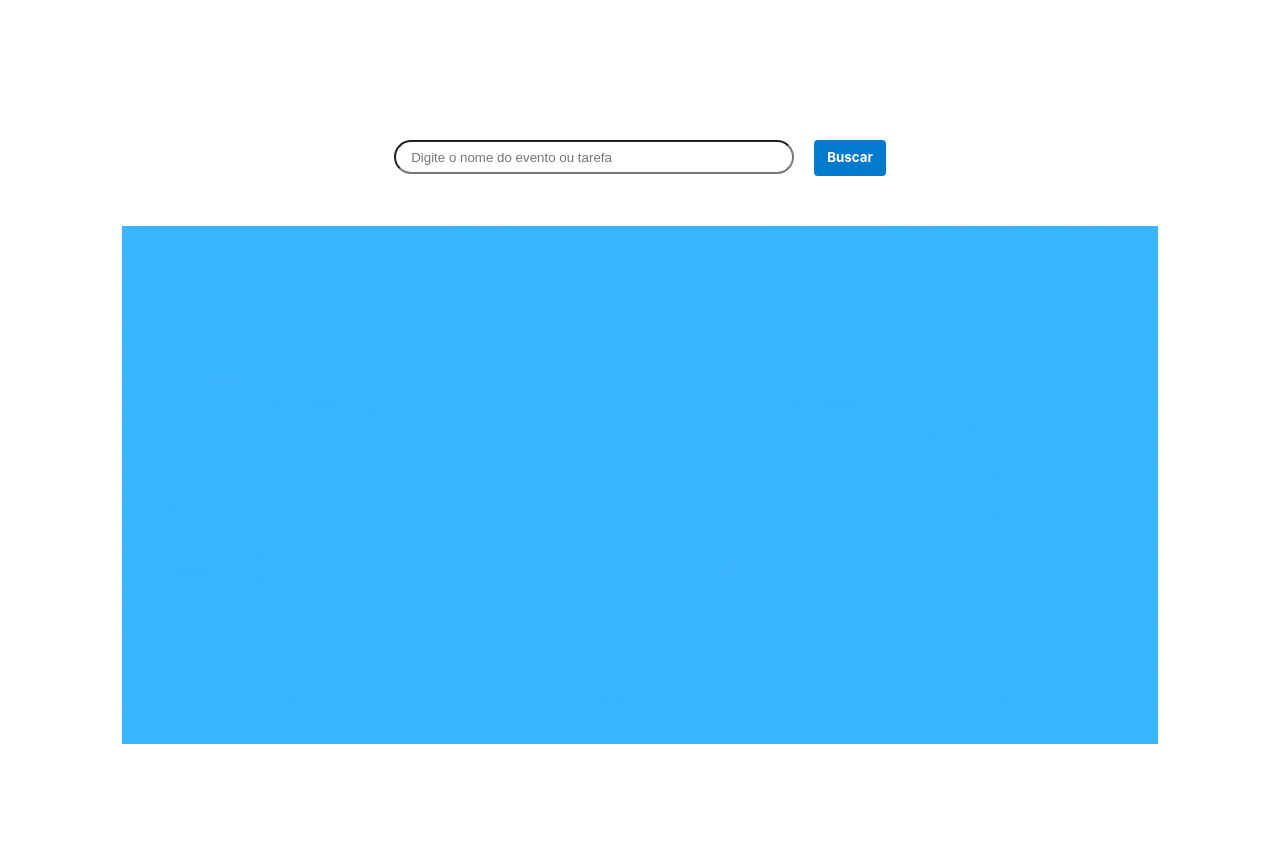
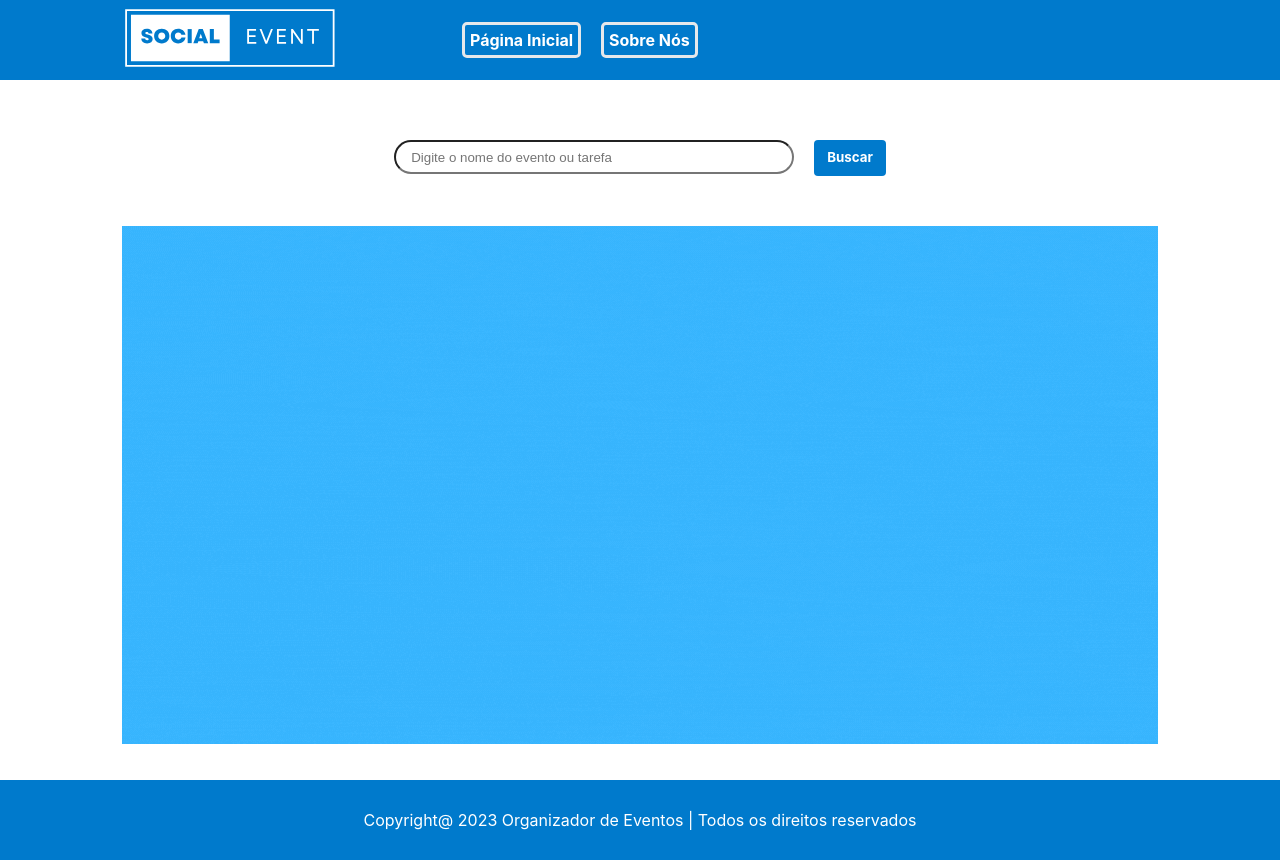
Before and after one commit to AldrinTaylorPUC/.github.io, a plain HTML site: page index.html in a window 1280 px wide. Before the commit the page ends 800 px from the top, so only its background shows below. Drawn offline with Linux system fonts and the light colour scheme.

Commit message:
Update index.html

```diff
--- a/index.html
+++ b/index.html
@@ -6,9 +6,9 @@
     <!-- UTF-8 (UCS Transformation Format 8) é a codificação de caracteres mais comum da World Wide Web -->
     <meta name="viewport" content="width=device-width, initial-scale=1.0">
     <!-- a largura da página é igual a largura do dispositivo que está abrindo -->
-    <link rel="stylesheet" href="../../shared.css">
+    <link rel="stylesheet" href="./shared.css">
     </link>
-    <link rel="stylesheet" href="../../templates/pagina-inicial/pagina-inicial.css">
+    <link rel="stylesheet" href="./index.css">
     </link>
     <title> Pagina inicial </title> <!-- Refere-se ao título da página -->
 </head>
@@ -27,8 +27,8 @@
         </div>
     </main>
     <footer id="footer"></footer>
-    <script src="../../shared.js"></script>
-    <script type="module" src="pagina-inicial.js"></script>
+    <script src="./shared.js"></script>
+    <script type="module" src="index.js"></script>
 </body>
 
 </html>
```
